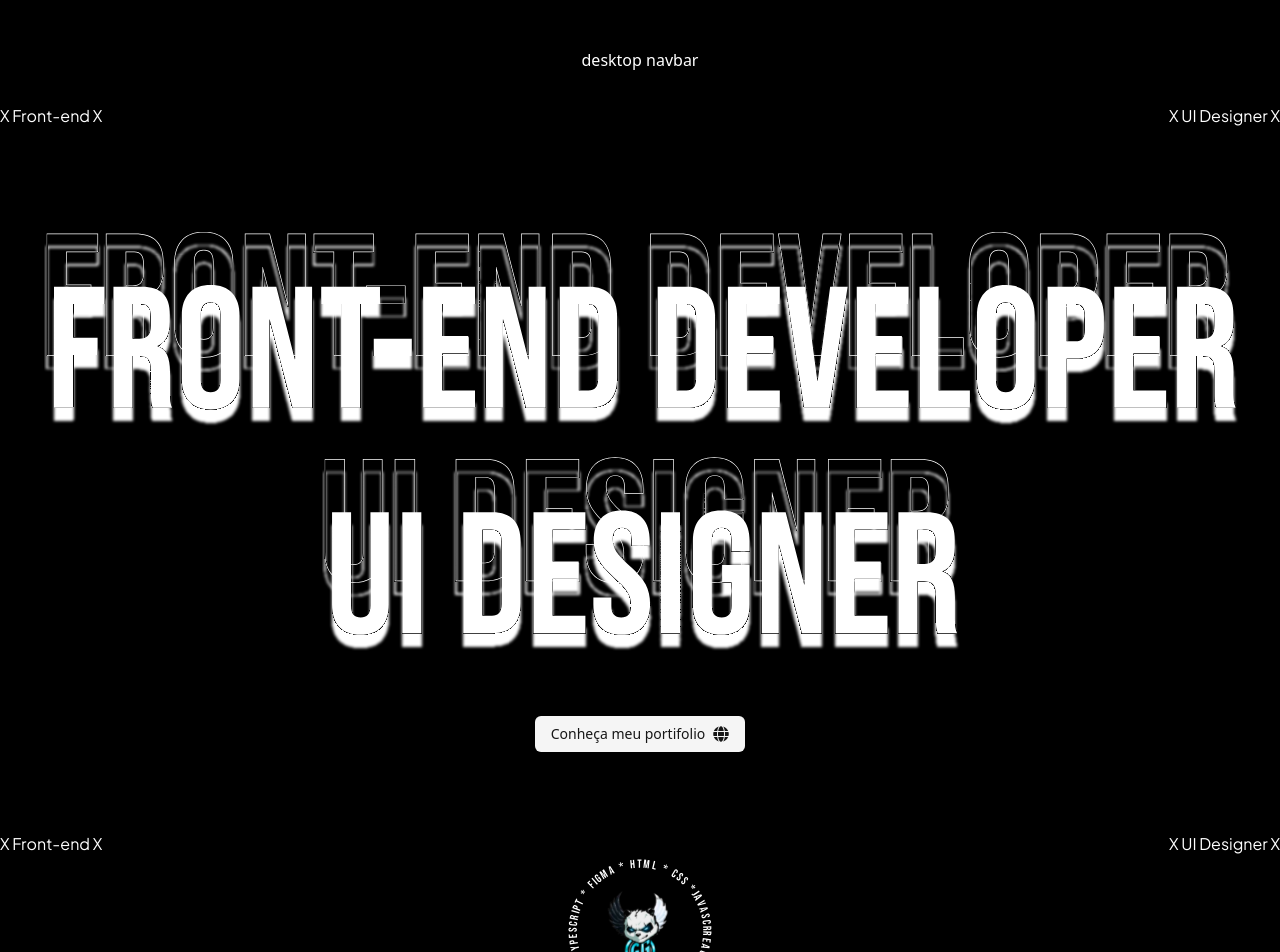
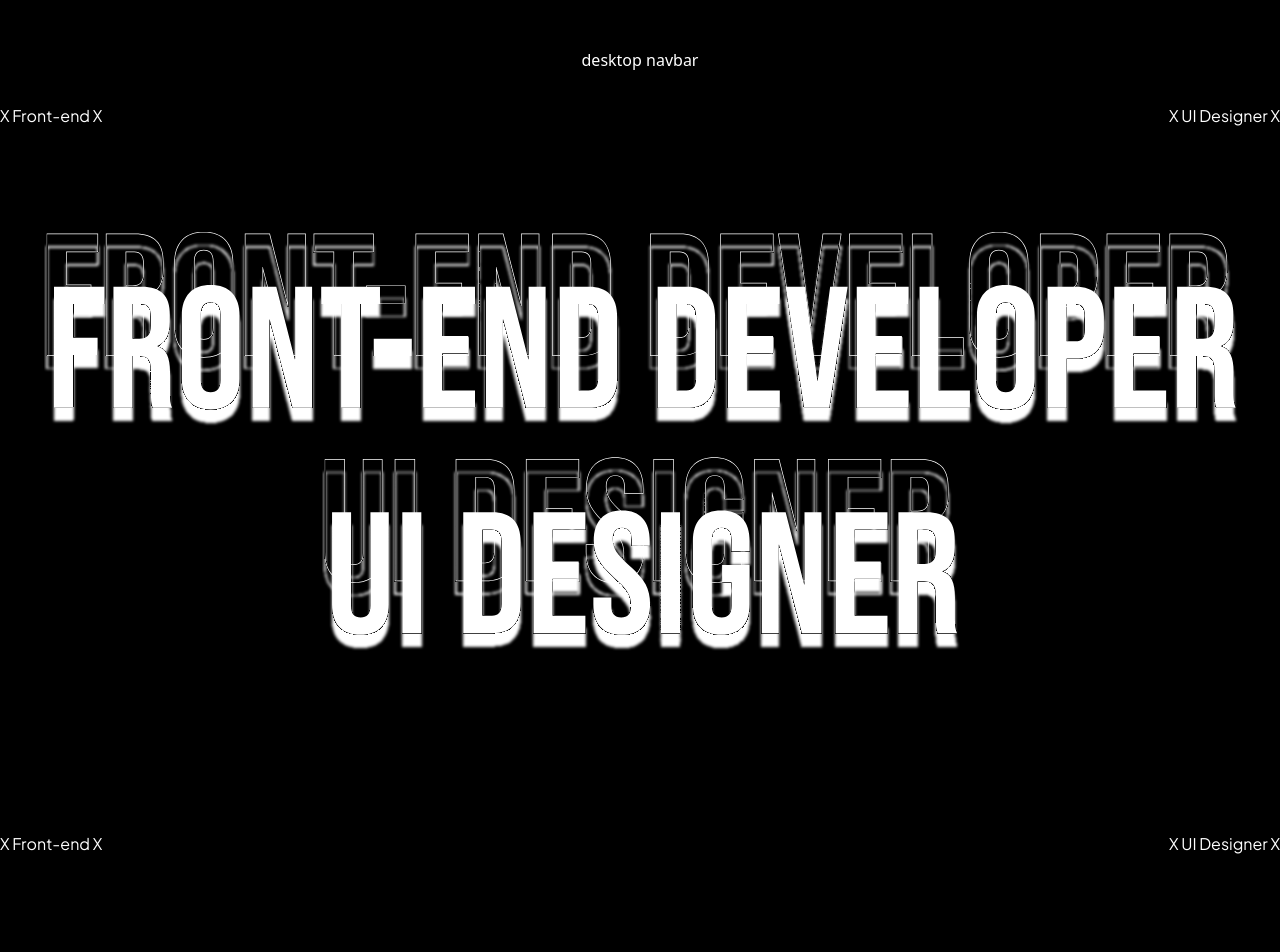
Before and after one commit to DevGustavoGantois/DevGustavoGantois_3.0, a Next.js app: page / in a window 1280 px wide. Shown: the top 952 px of the page. Built offline with nearby package versions, Linux system fonts and the light colour scheme.

Commit message:
feat: Add animations of HomeHero

```diff
--- a/src/app/s-hero.tsx
+++ b/src/app/s-hero.tsx
@@ -16,8 +16,8 @@ export function HomeHero() {
             </div>
             </div>
             <div className="flex justify-center items-center flex-col gap-10 mt-20">
-            <Image src="/HomeCTA.svg" width={1200} height={1300} alt="" className="" />
-            <div className="mb-14 lg:mb-0">
+            <Image src="/HomeCTA.svg" width={1200} height={1300} alt="" data-aos="zoom-in" />
+            <div className="mb-14 lg:mb-0" data-aos="fade-up">
                 <Button variant="secondary">Conheça meu portifolio <FaGlobe /></Button>
             </div>
             </div>
@@ -29,7 +29,7 @@ export function HomeHero() {
                 <p className="text-white font-secondary animate-pulse">X UI Designer X</p>
             </div>
             </div>
-            <figure className="flex justify-center items-center">
+            <figure className="flex justify-center items-center" data-aos="flip-up">
                 <Image src="/LogoElipses.svg" alt="" width={150} height={100} className="w-[100px] lg:w-[150px]" />
             </figure>
         </section>
```
